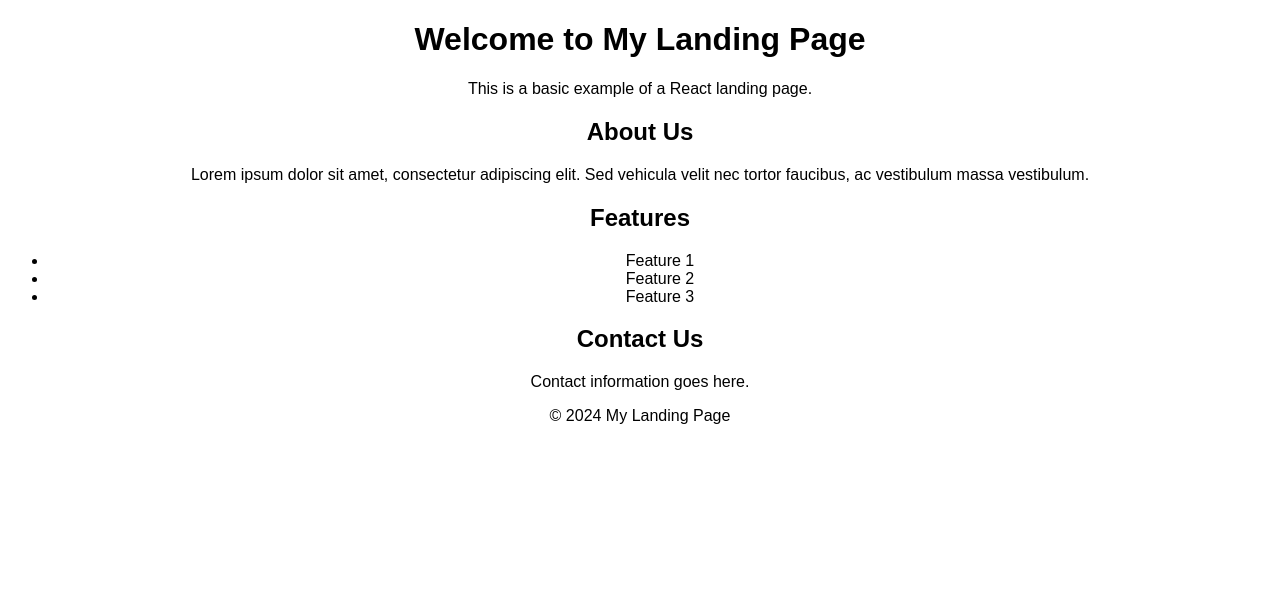
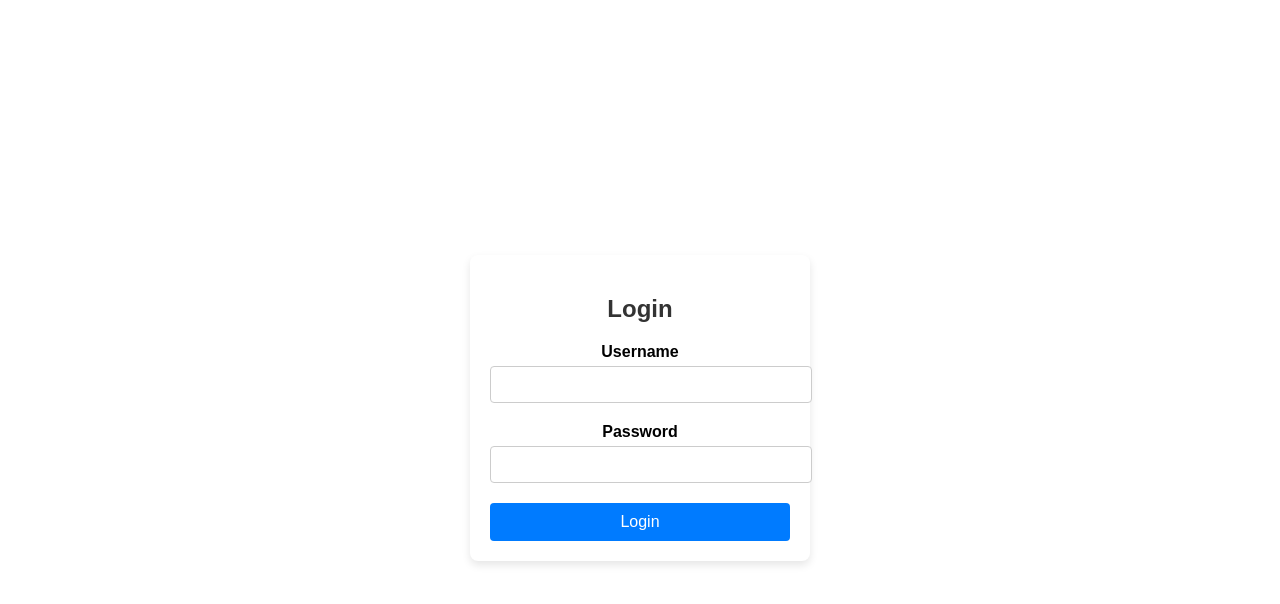
Before and after one commit to RyanGC93/reactComponents, a React (Create React App) app: page / in a window 1280 px wide. Shown: the top 604 px of the page. Built offline with nearby package versions, Linux system fonts and the light colour scheme.

Commit message:
add login Page

```diff
--- a/src/App.js
+++ b/src/App.js
@@ -1,9 +1,10 @@
 import "./styles.css";
-import LandingPage from '../components/LandingPage'
+import LandingPage from "./components/LandingPage";
+import LoginPage from "./components/LoginPage/LoginPage";
 export default function App() {
   return (
     <div className="App">
-      <LandingPage/>
+      <LoginPage />
     </div>
   );
 }
--- /dev/null
+++ b/src/components/LoginPage/LoginPage.css
@@ -0,0 +1,53 @@
+.login-container {
+  display: flex;
+  justify-content: center;
+  align-items: center;
+  height: 100vh;
+}
+
+.login-form {
+  width: 300px;
+  padding: 20px;
+  border-radius: 8px;
+  box-shadow: 0 4px 8px rgba(0, 0, 0, 0.1);
+  background-color: #ffffff;
+}
+
+.form-group {
+  margin-bottom: 20px;
+}
+
+label {
+  display: block;
+  font-weight: bold;
+  margin-bottom: 5px;
+}
+
+input {
+  width: 100%;
+  padding: 10px;
+  border: 1px solid #ccc;
+  border-radius: 4px;
+}
+
+button {
+  width: 100%;
+  padding: 10px;
+  border: none;
+  border-radius: 4px;
+  background-color: #007bff;
+  color: #ffffff;
+  font-size: 16px;
+  cursor: pointer;
+  transition: background-color 0.3s ease;
+}
+
+button:hover {
+  background-color: #0056b3;
+}
+
+h2 {
+  text-align: center;
+  margin-bottom: 20px;
+  color: #333333;
+}
--- /dev/null
+++ b/src/components/LoginPage/LoginPage.js
@@ -0,0 +1,44 @@
+import React, { useState } from "react";
+import "./LoginPage.css"; // Import CSS file for styling
+
+function LoginPage() {
+  const [username, setUsername] = useState("");
+  const [password, setPassword] = useState("");
+
+  const handleLogin = (e) => {
+    e.preventDefault();
+    // Here you can add login functionality
+    console.log("Logging in with:", username, password);
+  };
+
+  return (
+    <div className="login-container">
+      <form className="login-form" onSubmit={handleLogin}>
+        <h2>Login</h2>
+        <div className="form-group">
+          <label htmlFor="username">Username</label>
+          <input
+            type="text"
+            id="username"
+            value={username}
+            onChange={(e) => setUsername(e.target.value)}
+            required
+          />
+        </div>
+        <div className="form-group">
+          <label htmlFor="password">Password</label>
+          <input
+            type="password"
+            id="password"
+            value={password}
+            onChange={(e) => setPassword(e.target.value)}
+            required
+          />
+        </div>
+        <button type="submit">Login</button>
+      </form>
+    </div>
+  );
+}
+
+export default LoginPage;
```
Also changed, not shown: .codesandbox/tasks.json (added), src/components/LandingPage.js (renamed from components/LandingPage.js), 1 other file (tests, documents, lock files or other folders).
